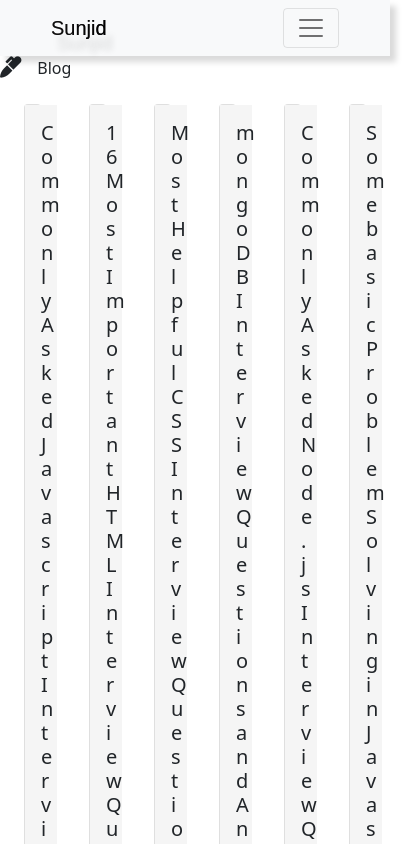
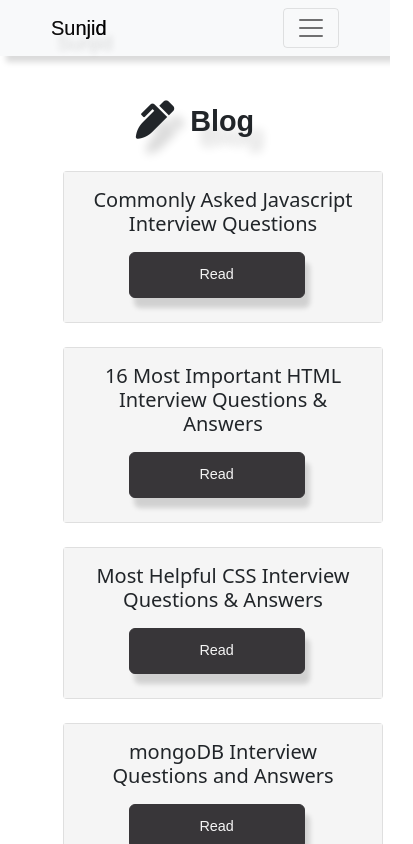
Before and after one commit to sunjid-git/Muhammad-Sunjid-Hasan, a React (Create React App) app: page /blog-collection in a window 390 px wide. Shown: the top 844 px of the page, 413 px wide, since content can reach past the window. Built offline with nearby package versions, Linux system fonts and the light colour scheme.

Commit message:
Blog Done

```diff
--- a/src/components/About/About.js
+++ b/src/components/About/About.js
@@ -14,7 +14,7 @@ const About = () => {
         <p className="font-r text-title">Engineer & web developer</p>
 
         <p>
-          Hello, My name is <strong>Sunjid Hasan</strong>. I am a front-end web developer with a Bachelor's in Computer Science. As a keen individual, I have been developing my skills and enriched my profile with some projects. I count myself as a continuous learner and committed to developing myself.
+          Hello, My name is <strong>Sunjid Hasan</strong>. I am a front-end web developer with a Bachelor's in Computer Science. As a keen individual, I have been developing my skills and enriched my profile. I count myself as a continuous learner and committed to developing myself.
         </p>
         <p>
           If you like my works, Let me know - i am open to to communicate. May
--- a/src/components/Blog/Blog.css
+++ b/src/components/Blog/Blog.css
@@ -6,11 +6,6 @@
   width: 80%;
   margin: 0 auto;
 }
-.loaded-blog {
-  display: flex;
-  flex-direction: row;
-  justify-content: center;
-}
 
 .blog-title {
     font-weight: 750;
@@ -18,8 +13,20 @@
     text-shadow: rgba(0, 0, 0, 0.15) 10px 15px 10px;
   }
 
-@media screen and (max-width: 928px) {
-  .loaded-blog {
-    flex-direction: column;
+
+.loaded-blog {
+  width: 100%;
+  display: grid;
+  grid-template-columns: 1fr 1fr 1fr;
+  grid-gap: 1.5rem;
+  align-items: center;
+
+}
+
+@media screen and (max-width: 768px) {
+  .loaded-blog{
+    height: 100%;
+
+    grid-template-columns: 1fr;
   }
 }
--- a/src/components/Blog/BlogCollection.css
+++ b/src/components/Blog/BlogCollection.css
@@ -0,0 +1,7 @@
+
+
+@media screen and (max-width: 768px) {
+    .blog-title{
+     text-align: center;
+    }
+  }
--- a/src/components/Blog/BlogCollection.js
+++ b/src/components/Blog/BlogCollection.js
@@ -13,22 +13,19 @@ const BlogCollection = () => {
   // console.log('length', restBlog.length);
 
   return (
-    <div className="blog-main-container">
-    <div className="blog-container">
-      <p><i className="fas fa-marker fa-lg"></i>Blog </p>
-      <div className="blog-inner-container text-center">
-      <div className=" d-flex text-center my-4">
-        {restBlog.map((blog) => (
-          <BlogPass blog={blog} key={blog.id}></BlogPass>
-        ))}
+    <div className="three-blog-container-inner">
+      <h2 className="blog-title pt-5 font-t">
+        <i className="fas fa-pen-alt fa-lg"></i>Blog
+      </h2>
 
-      </div>
-      <Link to="/blog-collection" className="common-btn resume-btn">
-      <i className="fas fa-book fa-lg"></i>More Blogs
-      </Link>
+      <div className="three-blog-manage text-center mt-4">
+        <div className="loaded-blog mb-4 pt-2">
+          {restBlog.map((blog) => (
+            <BlogPass blog={blog} key={blog.id}></BlogPass>
+          ))}
+        </div>
       </div>
     </div>
-  </div>
   );
 };
 
```
Also changed, not shown: src/components/Blog/BlogPass.css (line endings or trailing spaces).
